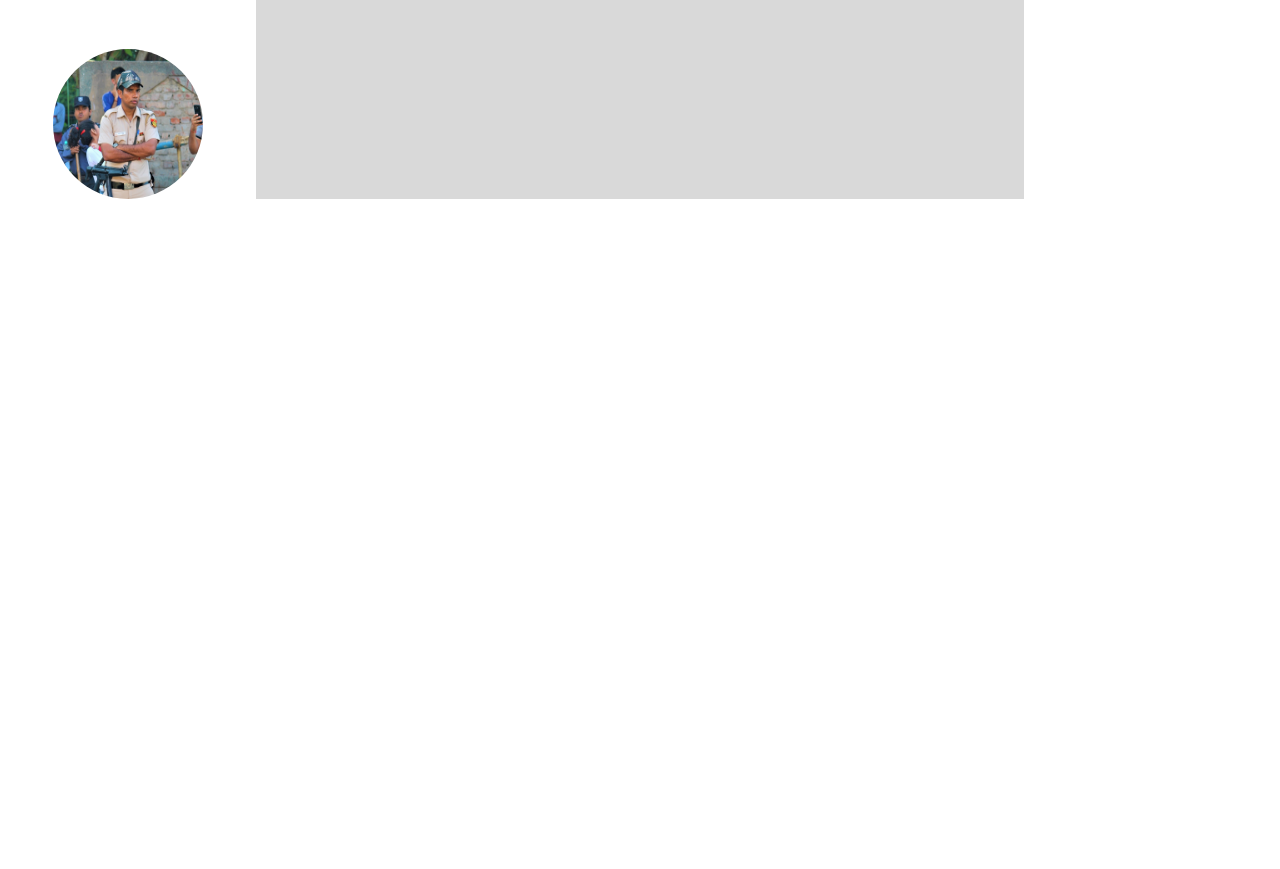
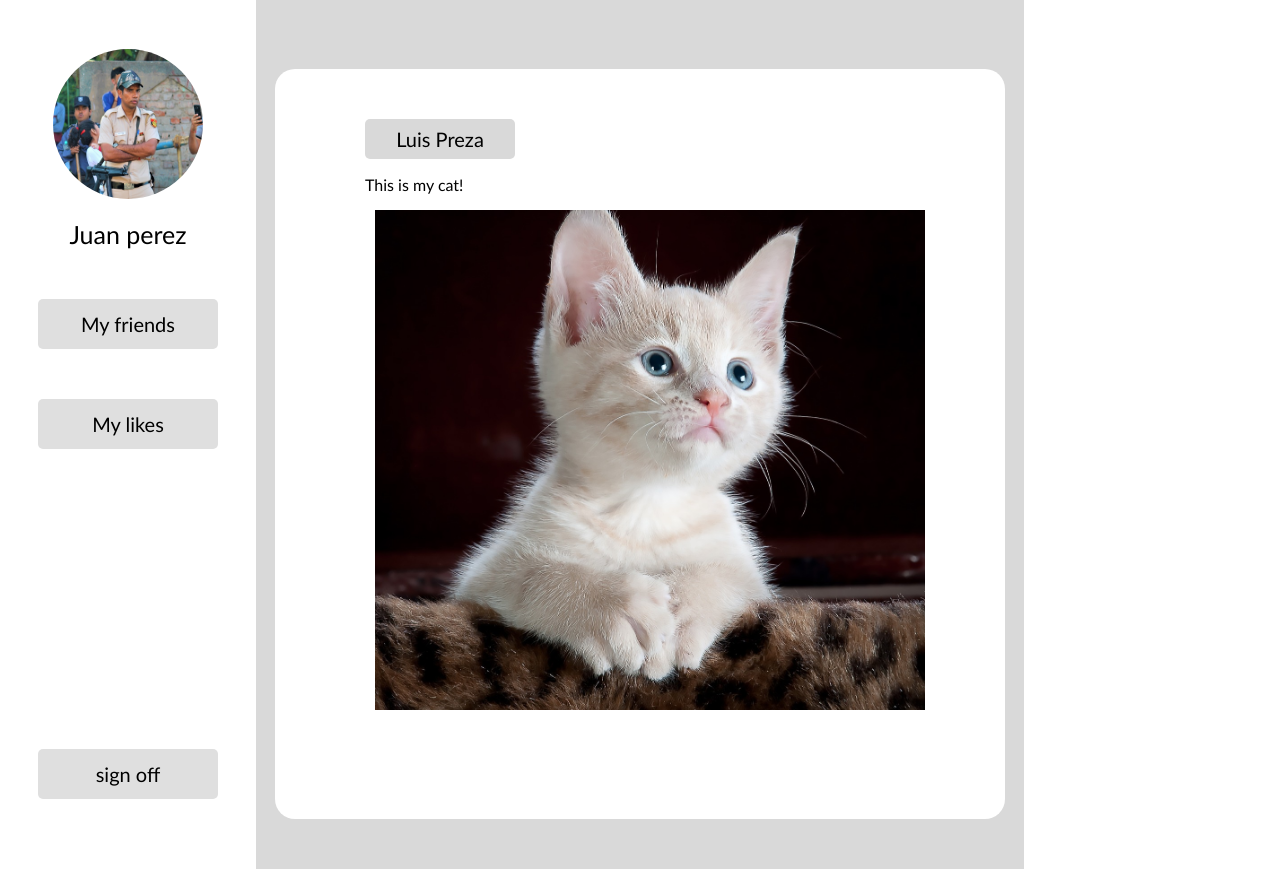
Before and after one commit to ReturnManuekl/minitwitter, a plain HTML site: page index.html in a window 1280 px wide. Shown: the part 81-950 px from the top of the page. Before the commit the page ends 800 px from the top, so only its background shows below. Drawn offline with Linux system fonts and the light colour scheme.

Commit message:
I updated the index

```diff
--- a/index.html
+++ b/index.html
@@ -17,8 +17,21 @@
     <div class="contenido">
         <div class="user">
             <img src="images/police-2803371_1280.jpg" alt="img-perfil" class="imgperfil">
+            <a href="" class="nameprofile">Juan perez</a>
+            <div class="boton">My friends</div>
+            <div class="boton">My likes</div>
+            <div class="botoncerrar">sign off</div>
         </div>
-        <div class="post"></div>
+        <div class="principal">
+            <div class="twet">
+                <div class="usertwet">Luis Preza</div>
+                <p>This is my cat!</p>
+                <div class="containerimage">
+                    <img class="imagetwet" src="images/cat-551554_1280.jpg" alt="image">
+                </div>
+
+            </div>
+        </div>
         <div class="space"></div>
     </div>
 </body>
--- a/styles.css
+++ b/styles.css
@@ -27,6 +27,7 @@
 
 body {
     margin: 0px;
+    font-family: 'Trebuchet MS', 'Lucida Sans Unicode', 'Lucida Grande', 'Lucida Sans', Arial, sans-serif;
 }
 
 .contenido {
@@ -38,13 +39,16 @@ body {
     height: auto;
     background-color: white;
     display: flex;
-    justify-content: center;
+    flex-direction: column;
+    align-items: center;
 }
 
-.post {
+.principal {
     width: 60%;
     height: auto;
     background-color: #D9D9D9;
+    display: flex;
+    justify-content: center;
 
 }
 
@@ -59,5 +63,77 @@ body {
     height: 150px;
     margin-top: 130px;
     border-radius: 150px;
+}
+
+.nameprofile {
+    text-decoration: none;
+    color: black;
+    font-size: 25px;
+    margin-top: 20px;
+}
+
+.boton {
+    width: 70%;
+    height: 50px;
+    background-color: #DFDFDF;
+    font-size: 20px;
+    display: flex;
+    align-items: center;
+    justify-content: center;
+    margin-top: 50px;
+    border-radius: 5px;
+}
+
+.botoncerrar {
+    width: 70%;
+    height: 50px;
+    background-color: #DFDFDF;
+    font-size: 20px;
+    display: flex;
+    align-items: center;
+    justify-content: center;
+    position: relative;
+    top: 300px;
+    border-radius: 5px;
+}
+
+.twet {
+    width: 550px;
+    height: 650px;
+    background-color: white;
+    border-radius: 20px;
+    margin-top: 150px;
+    margin-bottom: 50px;
+    padding: 50px 90px;
+}
+
+.usertwet {
+    width: 150px;
+    height: 40px;
+    background-color: #D9D9D9;
+    border-radius: 5px;
+    font-size: 20px;
+    display: flex;
+    align-items: center;
+    justify-content: center;
+}
+
+.containerimage {
+    width: 100%;
+    height: 500px;
+    overflow: hidden;
+    margin: 10px;
+    position: relative;
+}
+.containerimage > .imagetwet {
+    position: absolute;
+    left: -100%;
+    right: -100%;
+    top: -100%;
+    bottom: -100%;
+    margin: auto;
+    width: 550px;
+    min-height: 100%;
+    min-width: 100%;
 
 }
```
Also changed, not shown: images/cat-551554_1280.jpg (added).
